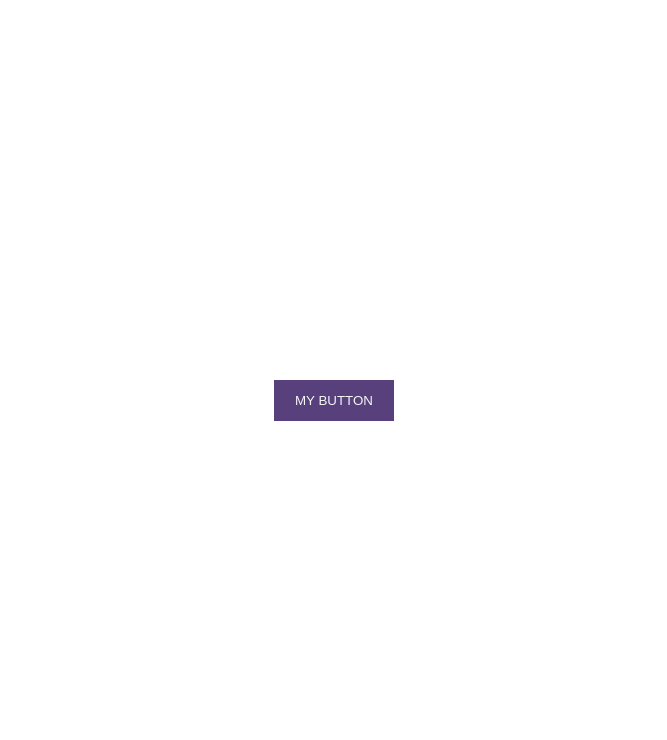
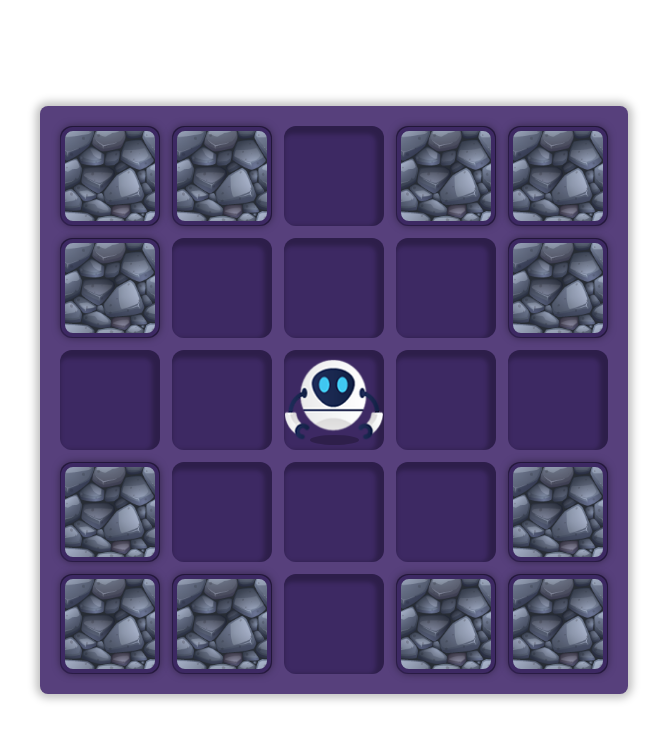
Before and after one commit to markbailey/mott-macdonald-toy-robot-game, a React (Vite) app: page / in a window 1280 px wide. Shown: the top 740 px of the page, without its empty margins (306-973 px from the left). Built offline with nearby package versions, Linux system fonts and the light colour scheme.

Commit message:
Update App.tsx

```diff
--- a/src/App.tsx
+++ b/src/App.tsx
@@ -1,7 +1,7 @@
-import Button from './components/Button';
+import GameView from './views/GameView';
 
 function App() {
-  return <Button>My Button</Button>;
+  return <GameView />;
 }
 
 export default App;
```
